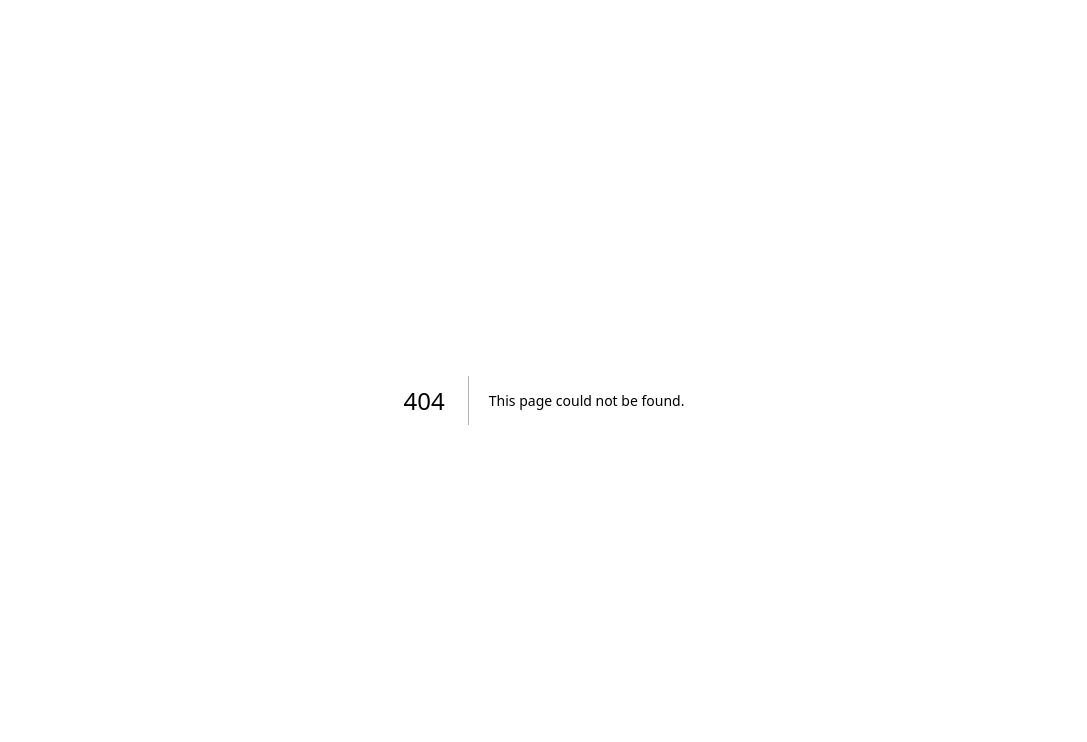
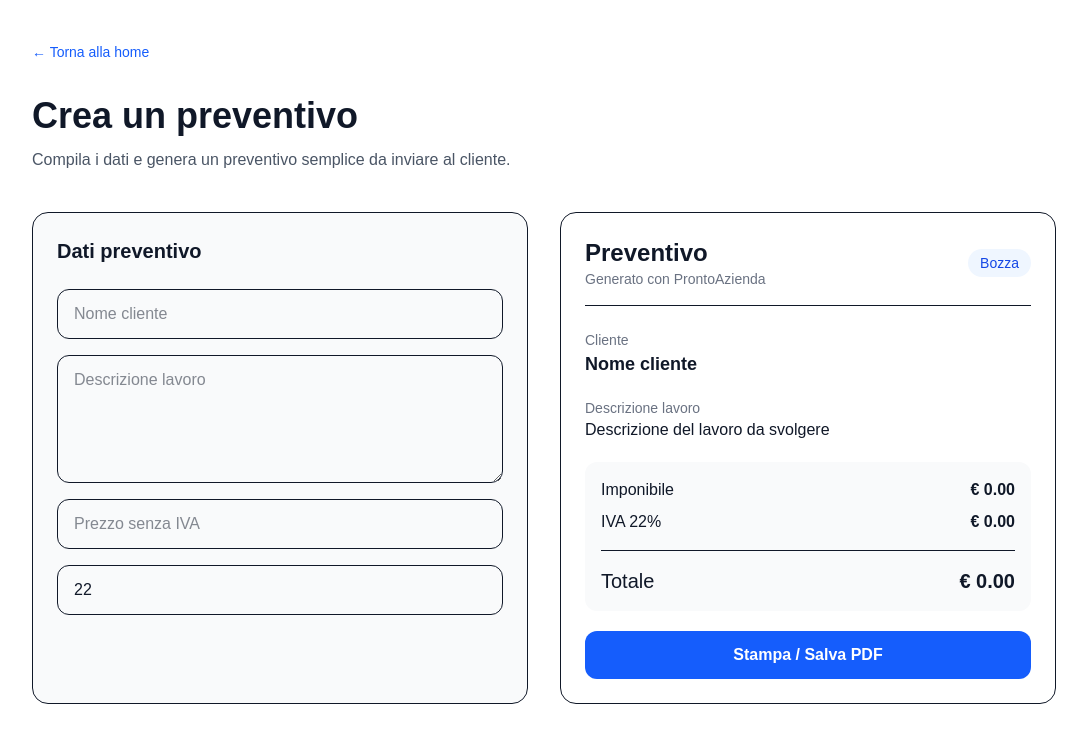
Before and after one commit to VINCENZOAMODIO/prontoazienda, a Next.js app: page /preventivo in a window 1280 px wide. Before the commit this address had no page. Shown: the top 742 px of the page, without its empty margins (96-1183 px from the left). Built offline with nearby package versions, Linux system fonts and the light colour scheme.

Commit message:
Aggiunta pagina preventivo

```diff
--- /dev/null
+++ b/app/preventivo/page.tsx
@@ -0,0 +1,128 @@
+"use client";
+
+import { useState } from "react";
+
+export default function PreventivoPage() {
+  const [cliente, setCliente] = useState("");
+  const [descrizione, setDescrizione] = useState("");
+  const [prezzo, setPrezzo] = useState("");
+  const [iva, setIva] = useState("22");
+
+  const imponibile = Number(prezzo) || 0;
+  const ivaNumero = Number(iva) || 0;
+  const totaleIva = imponibile * (ivaNumero / 100);
+  const totale = imponibile + totaleIva;
+
+  return (
+    <main className="min-h-screen bg-white px-6 py-10 text-gray-900">
+      <div className="mx-auto max-w-5xl">
+        <a href="/" className="text-sm font-medium text-blue-600">
+          ← Torna alla home
+        </a>
+
+        <h1 className="mt-8 text-4xl font-bold">
+          Crea un preventivo
+        </h1>
+
+        <p className="mt-3 text-gray-600">
+          Compila i dati e genera un preventivo semplice da inviare al cliente.
+        </p>
+
+        <div className="mt-10 grid gap-8 md:grid-cols-2">
+          <div className="rounded-2xl border bg-gray-50 p-6">
+            <h2 className="text-xl font-bold">Dati preventivo</h2>
+
+            <div className="mt-6 grid gap-4">
+              <input
+                className="rounded-xl border px-4 py-3"
+                placeholder="Nome cliente"
+                value={cliente}
+                onChange={(e) => setCliente(e.target.value)}
+              />
+
+              <textarea
+                className="min-h-32 rounded-xl border px-4 py-3"
+                placeholder="Descrizione lavoro"
+                value={descrizione}
+                onChange={(e) => setDescrizione(e.target.value)}
+              />
+
+              <input
+                className="rounded-xl border px-4 py-3"
+                placeholder="Prezzo senza IVA"
+                type="number"
+                value={prezzo}
+                onChange={(e) => setPrezzo(e.target.value)}
+              />
+
+              <input
+                className="rounded-xl border px-4 py-3"
+                placeholder="IVA %"
+                type="number"
+                value={iva}
+                onChange={(e) => setIva(e.target.value)}
+              />
+            </div>
+          </div>
+
+          <div className="rounded-2xl border p-6">
+            <div className="flex items-center justify-between border-b pb-4">
+              <div>
+                <h2 className="text-2xl font-bold">Preventivo</h2>
+                <p className="text-sm text-gray-500">
+                  Generato con ProntoAzienda
+                </p>
+              </div>
+              <span className="rounded-full bg-blue-50 px-3 py-1 text-sm text-blue-700">
+                Bozza
+              </span>
+            </div>
+
+            <div className="mt-6 space-y-5">
+              <div>
+                <p className="text-sm font-medium text-gray-500">Cliente</p>
+                <p className="text-lg font-semibold">
+                  {cliente || "Nome cliente"}
+                </p>
+              </div>
+
+              <div>
+                <p className="text-sm font-medium text-gray-500">
+                  Descrizione lavoro
+                </p>
+                <p className="whitespace-pre-line">
+                  {descrizione || "Descrizione del lavoro da svolgere"}
+                </p>
+              </div>
+
+              <div className="rounded-xl bg-gray-50 p-4">
+                <div className="flex justify-between">
+                  <span>Imponibile</span>
+                  <strong>€ {imponibile.toFixed(2)}</strong>
+                </div>
+
+                <div className="mt-2 flex justify-between">
+                  <span>IVA {ivaNumero}%</span>
+                  <strong>€ {totaleIva.toFixed(2)}</strong>
+                </div>
+
+                <div className="mt-4 flex justify-between border-t pt-4 text-xl">
+                  <span>Totale</span>
+                  <strong>€ {totale.toFixed(2)}</strong>
+                </div>
+              </div>
+
+              <button
+                type="button"
+                onClick={() => window.print()}
+                className="w-full rounded-xl bg-blue-600 px-6 py-3 font-semibold text-white hover:bg-blue-700"
+              >
+                Stampa / Salva PDF
+              </button>
+            </div>
+          </div>
+        </div>
+      </div>
+    </main>
+  );
+}
```
